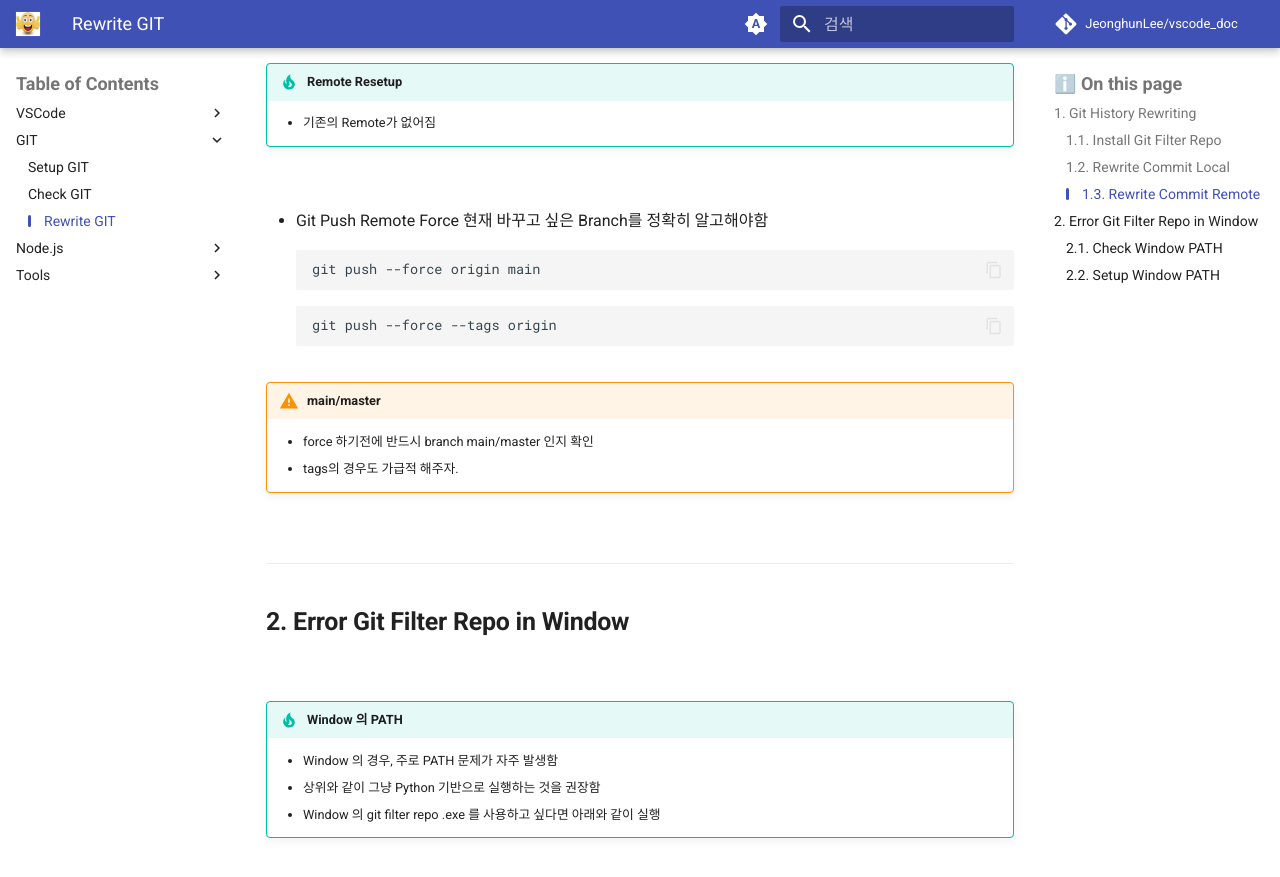
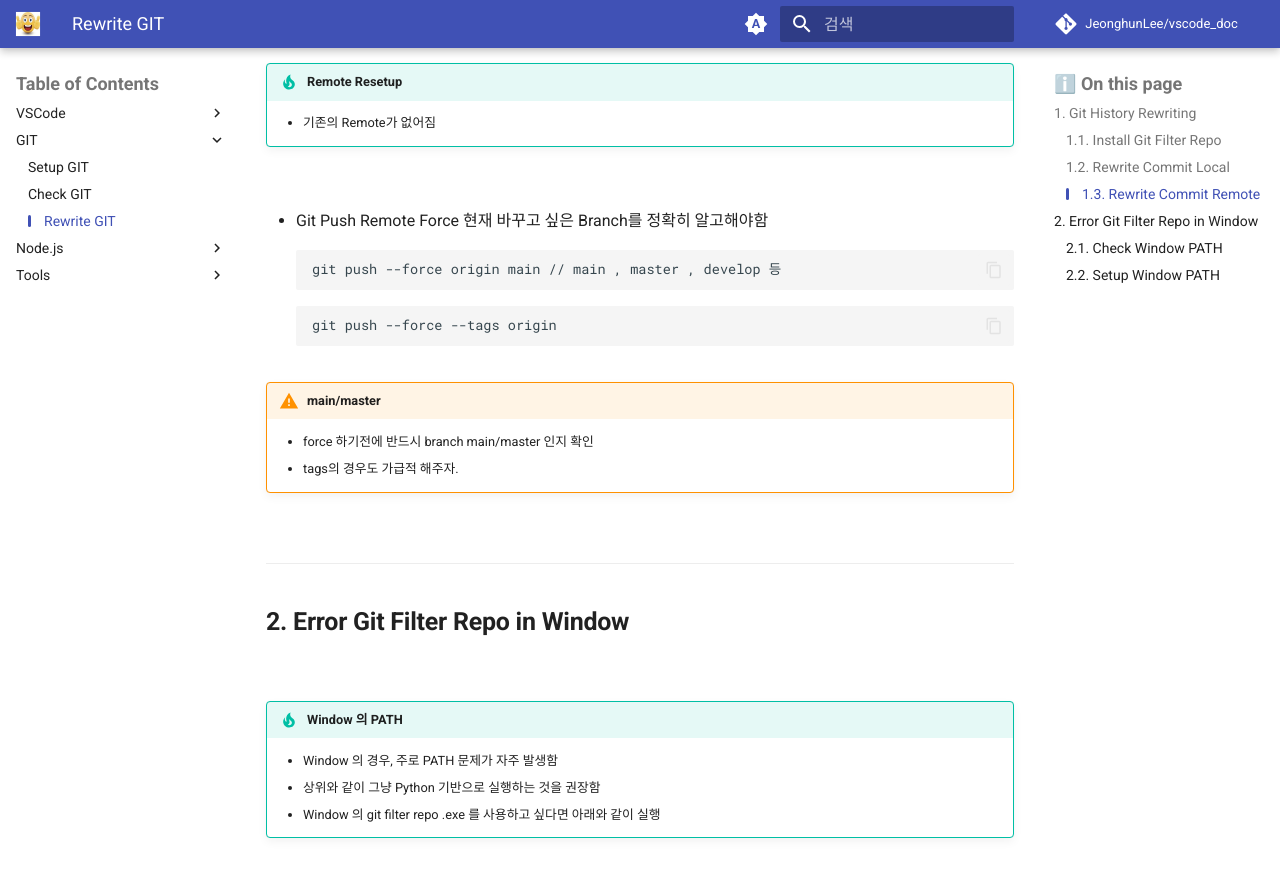
Before and after one commit to JeonghunLee/vscode_doc, an MkDocs documentation site: the page built from docs/git_rewrite.md, in a window 1280 px wide and 900 px high, scrolled down 2211 px. Shown: the top 877 px of the window. Built offline with MkDocs 1.6.1 and Material for MkDocs 9.7.7, drawn with Linux system fonts in a browser that asks for light colours; comment, search, counter and statistics services are not loaded.

Commit message:
Clarify Git push command in documentation: specify branch names for force push

````diff
--- a/docs/git_rewrite.md
+++ b/docs/git_rewrite.md
@@ -101,7 +101,7 @@ git remote add origin https://github.com/JeonghunLee/vscode_doc.git
 * Git Push Remote Force
 현재 바꾸고 싶은 Branch를 정확히 알고해야함
 ```
-git push --force origin main
+git push --force origin main // main , master , develop 등
 ```
 ```
 git push --force --tags origin
````
